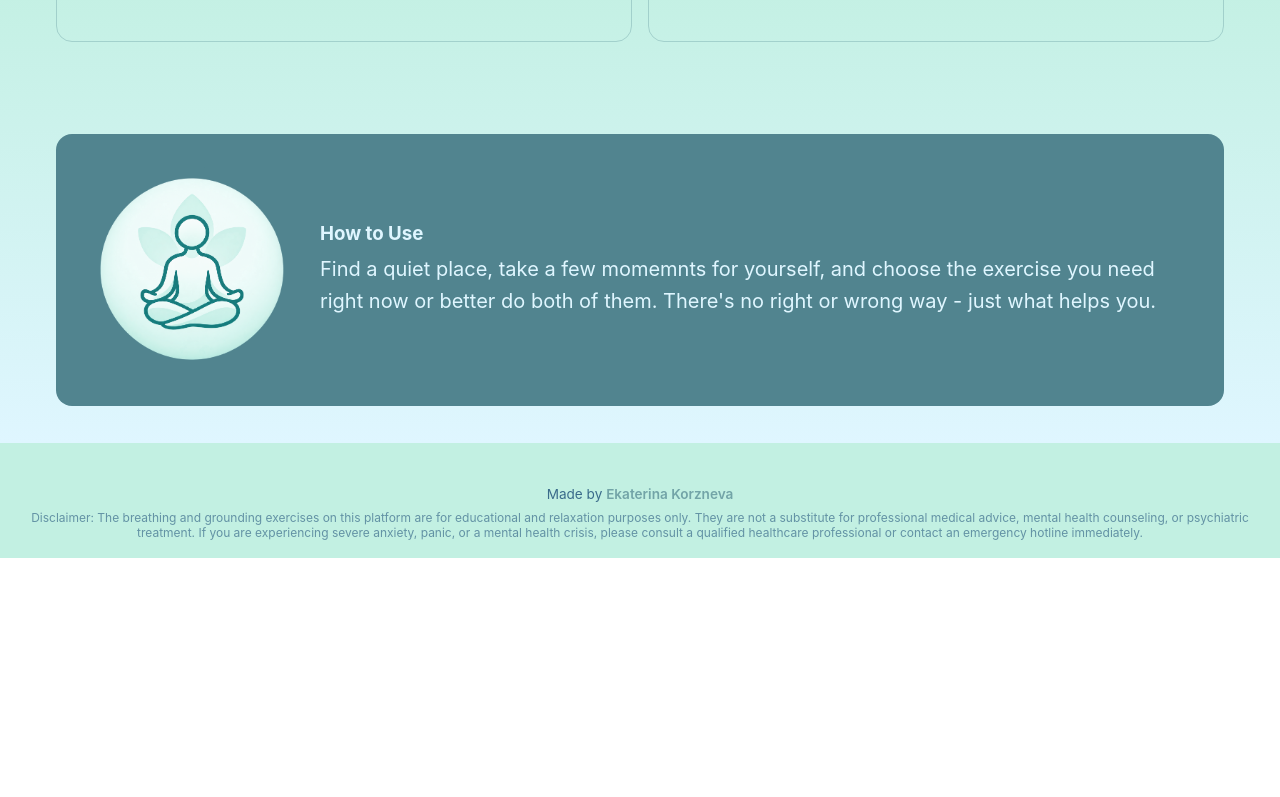
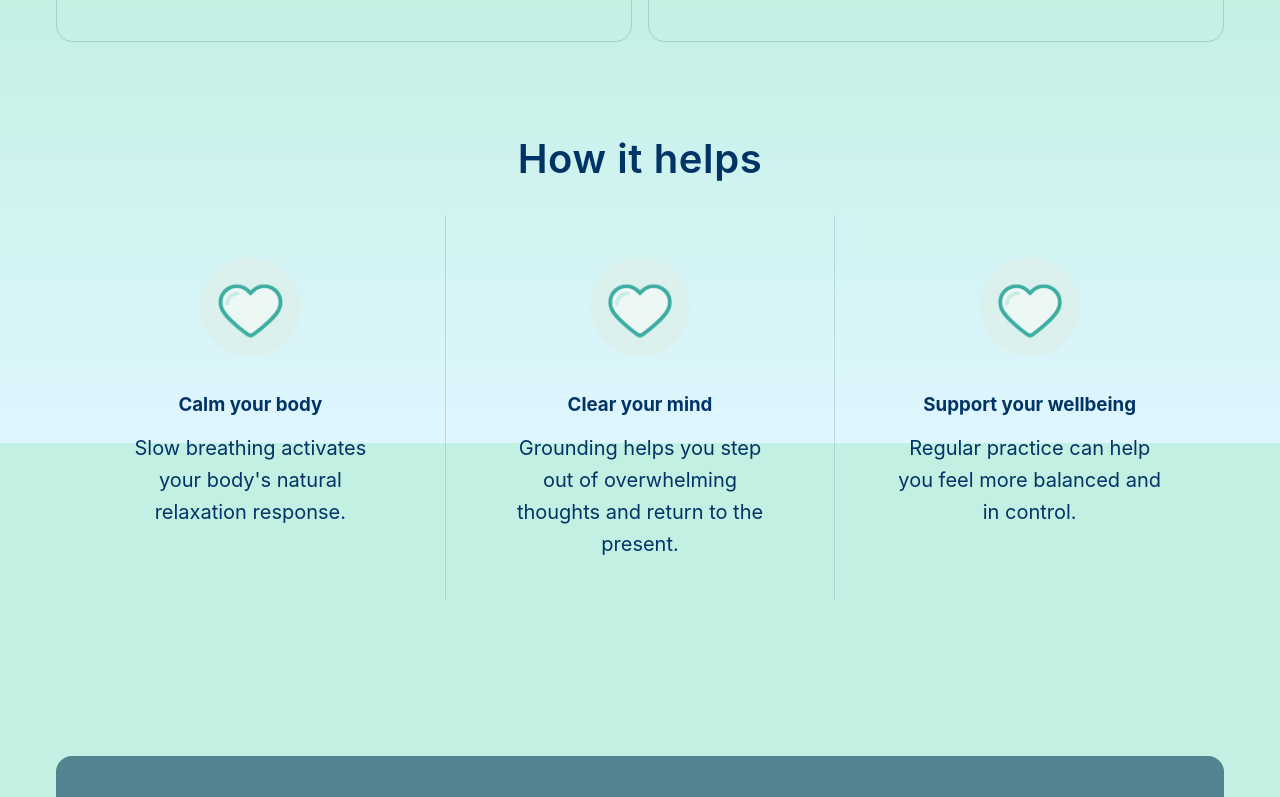
Before and after one commit to Eka1984/panic-tools, a React (Vite) app: page / in a window 1280 px wide. Shown: the part 1157-1954 px from the top of the page. Before the commit the page ends 1715 px from the top, so only its background shows below. Built offline with nearby package versions, Linux system fonts and the light colour scheme; a web font is replaced by a local one.

Commit message:
feat:  add how it helps section to LandingPage

```diff
--- a/src/components/ExerciseCard/ExerciseCard.module.css
+++ b/src/components/ExerciseCard/ExerciseCard.module.css
@@ -9,16 +9,23 @@
   justify-content: center;
   align-items: center;
   text-decoration: none;
+}
+
+.clickable {
   transition: background-color 0.2s ease;
 }
 
-.card:hover {
+.clickable:hover {
   background-color: var(--mint);
 }
 
-.card:focus-visible {
+.clickable:focus-visible {
   outline: 3px solid var(--accent);
   outline-offset: 3px;
+}
+
+.borderless {
+  border: none;
 }
 
 h3 {
--- a/src/components/ExerciseCard/ExerciseCard.tsx
+++ b/src/components/ExerciseCard/ExerciseCard.tsx
@@ -5,16 +5,35 @@ type ExerciseCardProps = {
   image: string;
   title: string;
   description: string;
-  route: string;
+  route?: string;
+  variant?: "borderless";
 };
 
-function ExerciseCard({ image, title, description, route }: ExerciseCardProps) {
-  return (
-    <NavLink to={route} className={styles.card}>
-      <img src={image} alt={title} />
+function ExerciseCard({
+  image,
+  title,
+  description,
+  route,
+  variant,
+}: ExerciseCardProps) {
+  const className = `${styles.card} ${
+    route ? styles.clickable : ""
+  } ${variant === "borderless" ? styles.borderless : ""}`;
+
+  const content = (
+    <>
+      <img src={image} alt="" />
       <h3>{title}</h3>
       <p>{description}</p>
+    </>
+  );
+
+  return route ? (
+    <NavLink to={route} className={className}>
+      {content}
     </NavLink>
+  ) : (
+    <div className={className}>{content}</div>
   );
 }
 
--- a/src/pages/LandingPage/LandingPage.module.css
+++ b/src/pages/LandingPage/LandingPage.module.css
@@ -82,9 +82,41 @@ p {
   height: auto;
 }
 
+.howItHelps {
+  display: flex;
+  flex-direction: column;
+  align-items: center;
+  gap: 1rem;
+  margin-top: 4rem;
+  margin-bottom: 4rem;
+}
+
+.helpRow {
+  display: flex;
+  flex-direction: row;
+}
+
+.helpItem {
+  flex: 1;
+  padding: 0 2rem;
+}
+
+.helpItem + .helpItem {
+  border-left: 1px solid rgba(81, 132, 143, 0.25);
+}
+
 @media (max-width: 425px) {
   .cardContainer {
     flex-direction: column;
+  }
+
+  .helpRow {
+    flex-direction: column;
+  }
+
+  .helpItem + .helpItem {
+    border-left: none;
+    border-top: 1px solid rgba(81, 132, 143, 0.18);
   }
 }
 
--- a/src/pages/LandingPage/LandingPage.tsx
+++ b/src/pages/LandingPage/LandingPage.tsx
@@ -4,6 +4,8 @@ import ExerciseCard from "../../components/ExerciseCard/ExerciseCard";
 import LungsSymbol from "../../assets/lungs.png";
 import BrainSymbol from "../../assets/brain.png";
 import MeditationSymbol from "../../assets/meditation.png";
+
+import HeartSymbol from "../../assets/heart.png";
 
 function LandingPage() {
   return (
@@ -35,6 +37,35 @@ function LandingPage() {
           />
         </div>
       </section>
+      <section className={styles.howItHelps}>
+        <h2>How it helps</h2>
+        <div className={styles.helpRow}>
+          <div className={styles.helpItem}>
+            <ExerciseCard
+              image={HeartSymbol}
+              title="Calm your body"
+              description="Slow breathing activates your body's natural relaxation response."
+              variant="borderless"
+            />
+          </div>
+          <div className={styles.helpItem}>
+            <ExerciseCard
+              image={HeartSymbol}
+              title="Clear your mind"
+              description="Grounding helps you step out of overwhelming thoughts and return to the present."
+              variant="borderless"
+            />
+          </div>
+          <div className={styles.helpItem}>
+            <ExerciseCard
+              image={HeartSymbol}
+              title="Support your wellbeing"
+              description="Regular practice can help you feel more balanced and in control."
+              variant="borderless"
+            />
+          </div>
+        </div>
+      </section>
       <section className={styles.howToUse}>
         <img
           className={styles.howToUseImg}
```
